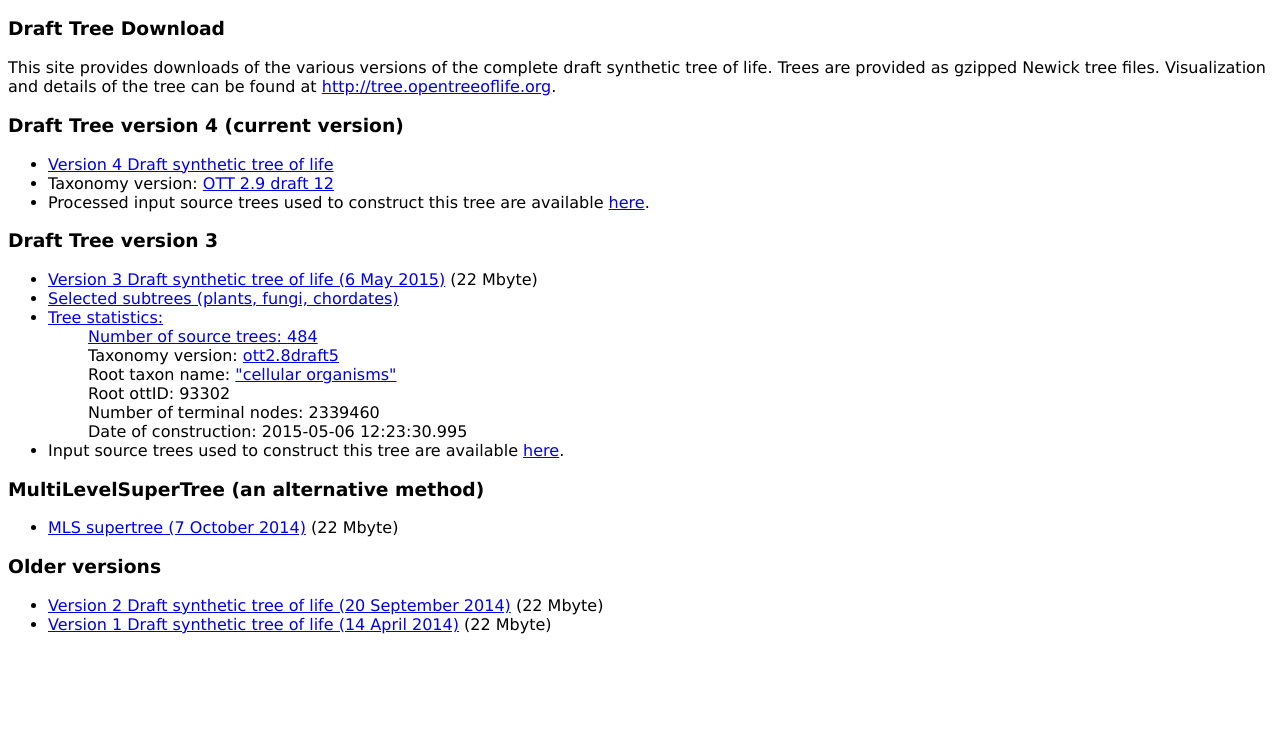
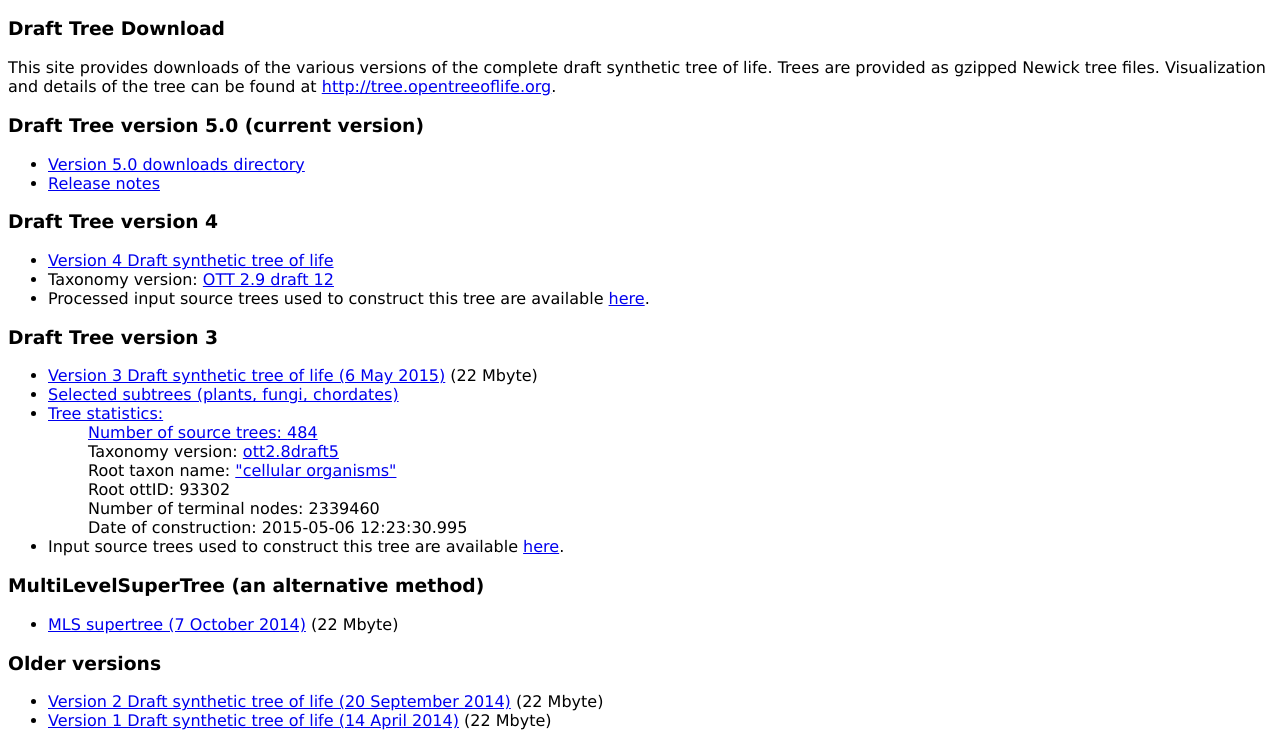
Before and after one commit to OpenTreeOfLife/files.opentreeoflife.org, a plain HTML site: page trees/index.html in a window 1280 px wide. Shown: the part 49-800 px from the top of the page. Drawn offline with Linux system fonts and the light colour scheme.

Commit message:
Update trees/index.html for v5

```diff
--- a/trees/index.html
+++ b/trees/index.html
@@ -16,7 +16,14 @@
   http://tree.opentreeoflife.org</a>.
 </p>
 
-<h3>Draft Tree version 4 (current version)</h3>
+<h3>Draft Tree version 5.0 (current version)</h3>
+
+<ul>
+  <li> <a href="../synthesis/opentree5.0/">Version 5.0 downloads directory</a>
+  <li> <a href="https://github.com/OpenTreeOfLife/germinator/blob/release_notes/doc/ot-synthesis-v5.md">Release notes</a>
+</ul>
+
+<h3>Draft Tree version 4</h3>
 
 <ul>
   <li><a href="draftversion4.tre.gz">Version 4 Draft synthetic tree of life</a>
```
